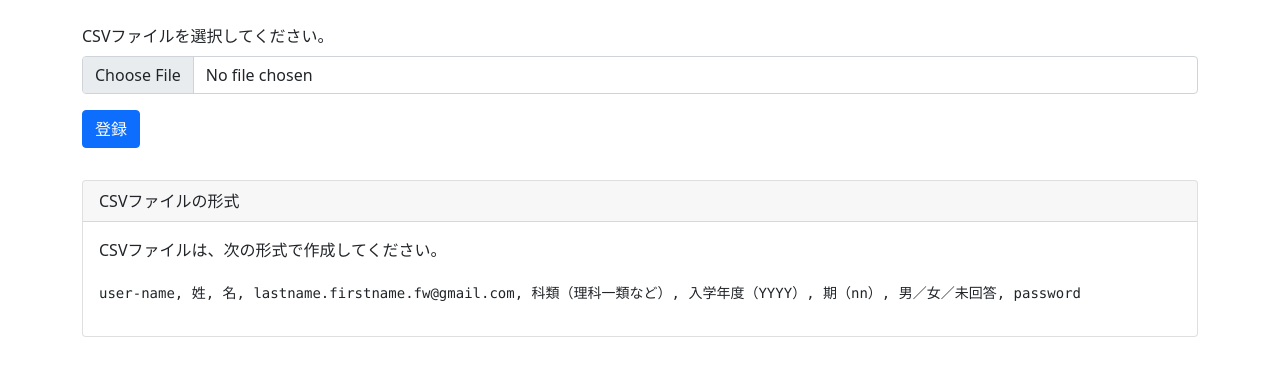
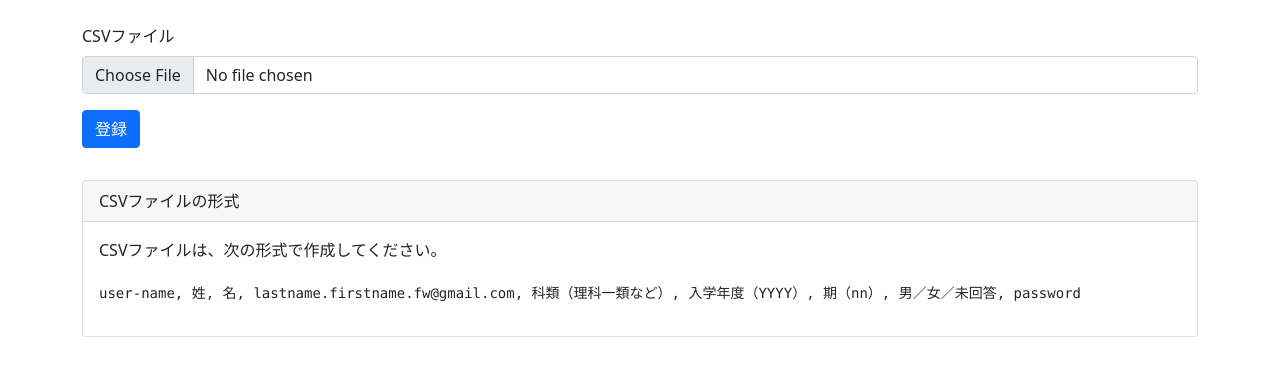
Before and after one commit to vvihar/fw_djangoapp, a Django app: page /accounts/users/import/ in a window 1280 px wide. Shown: the part 136-512 px from the top of the page. Run offline with Django 3.2, Linux system fonts and the light colour scheme; the visitor is signed in with stand-in values (Sample User, id 1); some libraries are stand-ins or nearby versions.

Commit message:
user/import の label の for を修正

```diff
--- a/templates/accounts/user/import.html
+++ b/templates/accounts/user/import.html
@@ -17,7 +17,7 @@ FairWind Account
         {% endfor %}
         <div class="col-md-12">
             <div>
-                <label for="formFile" class="form-label">CSVファイルを選択してください。</label>
+                <label for="id_file" class="form-label">CSVファイル</label>
                 {% render_field form.file class="form-control" accept=".csv" %}
             </div>
         </div>
```
